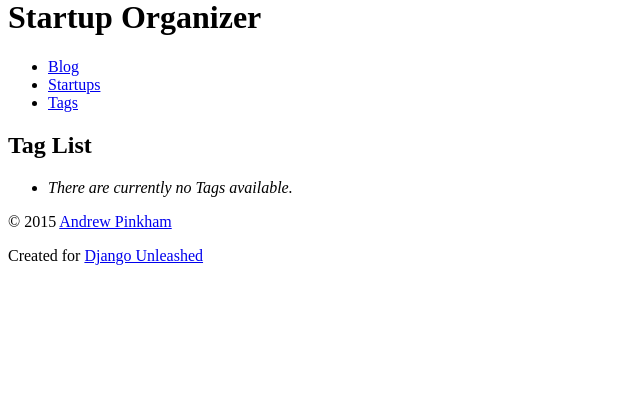
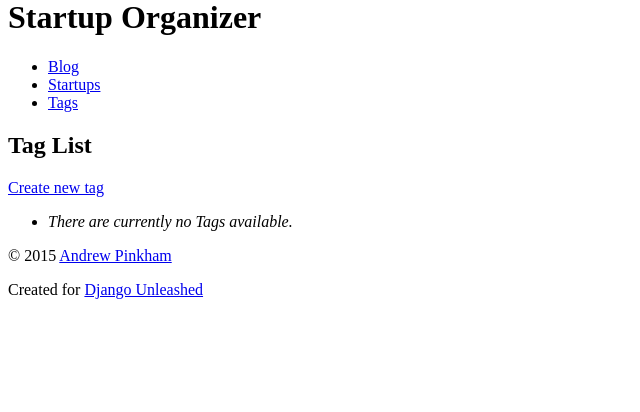
Before and after one commit to Pjmcnally/django_unleashed, a Django app: page /tag/ in a window 1280 px wide. Shown: the part 22-434 px from the top of the page, without its empty margins (0-640 px from the left). Run offline with Django 3.2, Linux system fonts and the light colour scheme; data that the repository does not hold is empty.

```diff
--- a/suorganizer/organizer/templates/organizer/tag_list.html
+++ b/suorganizer/organizer/templates/organizer/tag_list.html
@@ -6,6 +6,10 @@
 
 {% block content %}
   <h2>Tag List</h2>
+    <div>
+      <a href="{% url 'organizer_tag_create' %}">
+        Create new tag
+      </a>
   <ul>
     {% for tag in tag_list %}
       <li><a href="{{ tag.get_absolute_url }}">
```
